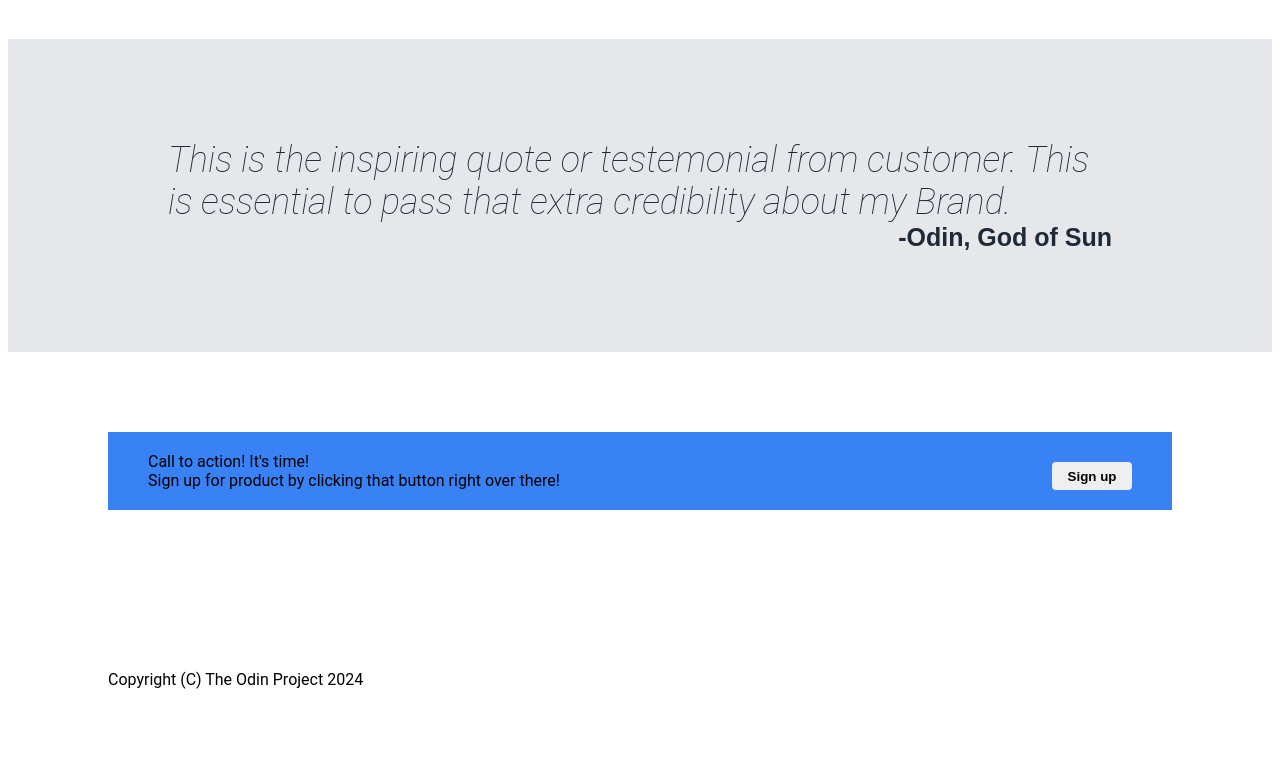
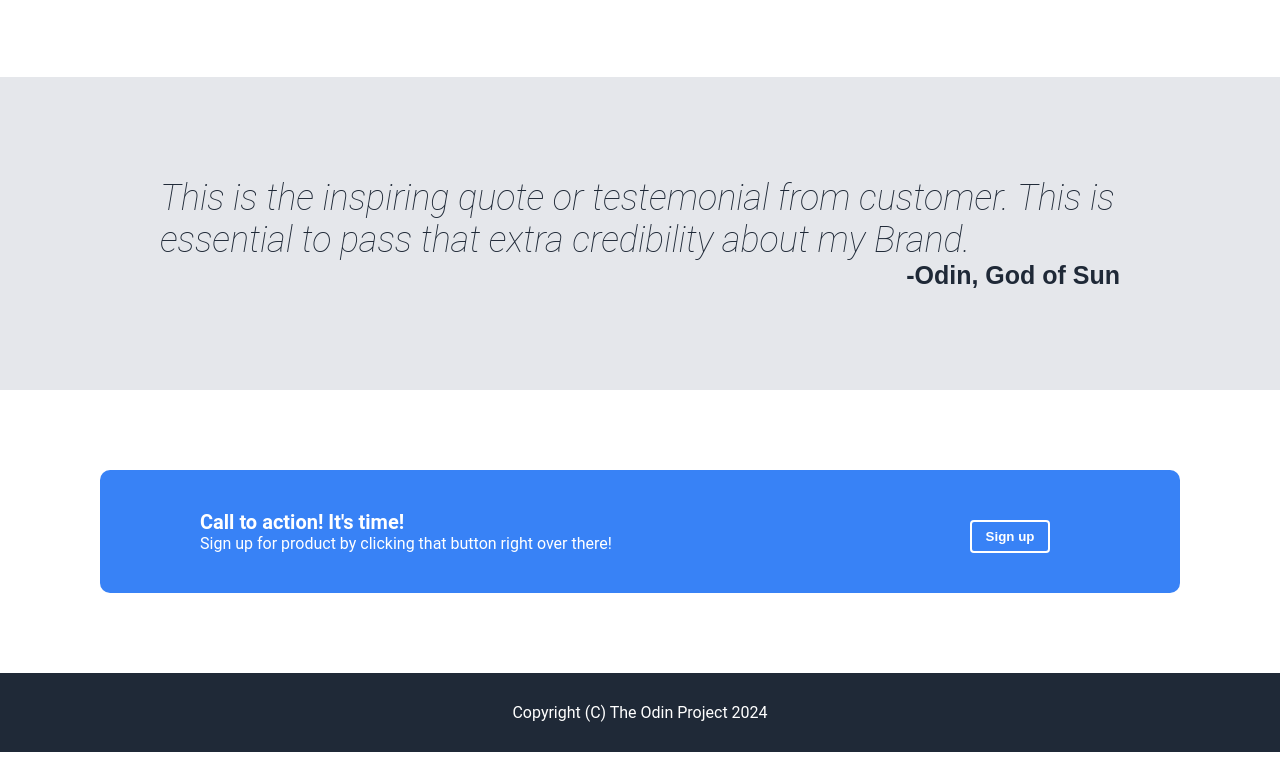
Before and after one commit to Jorge-luke/first-landing, a plain HTML site: page index.html in a window 1280 px wide. Shown: the part 810-1587 px from the top of the page. After the commit the page ends 1562 px from the top, so only its background shows below. Drawn offline with Linux system fonts and the light colour scheme.

Commit message:
Final Project Done

```diff
--- a/style.css
+++ b/style.css
@@ -1,6 +1,8 @@
 
 body {
     font-family: Roboto;
+    margin: 0;
+    padding: 0;
 
 }
 
@@ -52,7 +54,9 @@ a {
 .one {
     display: flex;
     background-color: #1f2937;
-    flex-grow: 1;
+    flex: 1;
+    height: max-content;
+    gap: 30px;
 }
 
 .one-left {
@@ -60,6 +64,7 @@ a {
     flex-direction: column;
     color: #e5e7eb;
     gap: 0;
+    width: 100%;
 }
 
 .one-text {
@@ -100,6 +105,7 @@ button {
     width: 100%;
     color: #f9faf8;
     font-weight: 520;
+    height: 250px;
 }
 
 
@@ -187,11 +193,42 @@ button {
     background-color: #3882f6;
     display: flex;
     justify-content: space-between;
-    padding: 20px 40px;
+    padding: 40px 100px;
+    border-radius: 10px;
 
 }
 
-.footer {
+.four-title {
+    color: white;
+    font-size: 20px;
+    font-weight: bold;
+
+}
+
+.four-text {
+
+    color: white;
+    font-size: 16px;
 
 
 }
+
+.b-two{
+    background-color: #3882f6;
+    color: white;
+    border: 2px solid white;
+    margin-right: 30px;
+}
+
+/* This is the end of Fourth Box -- Start of Footer */
+
+.footer {
+    display: flex;
+    justify-content: center;
+    align-items: center;
+    color: white;
+    background-color: #1f2937;
+    padding-top: 30px;
+    padding-bottom: 30px;
+
+}
```
